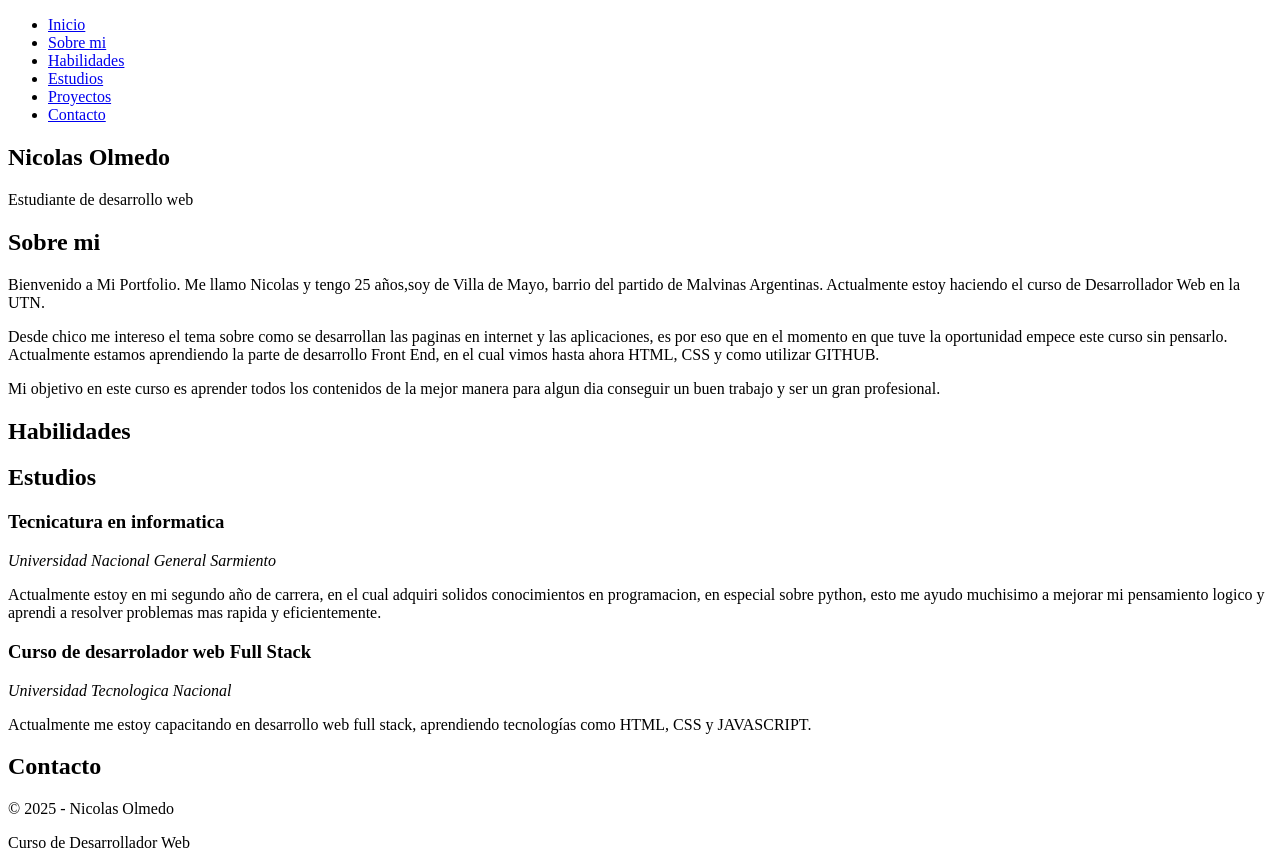
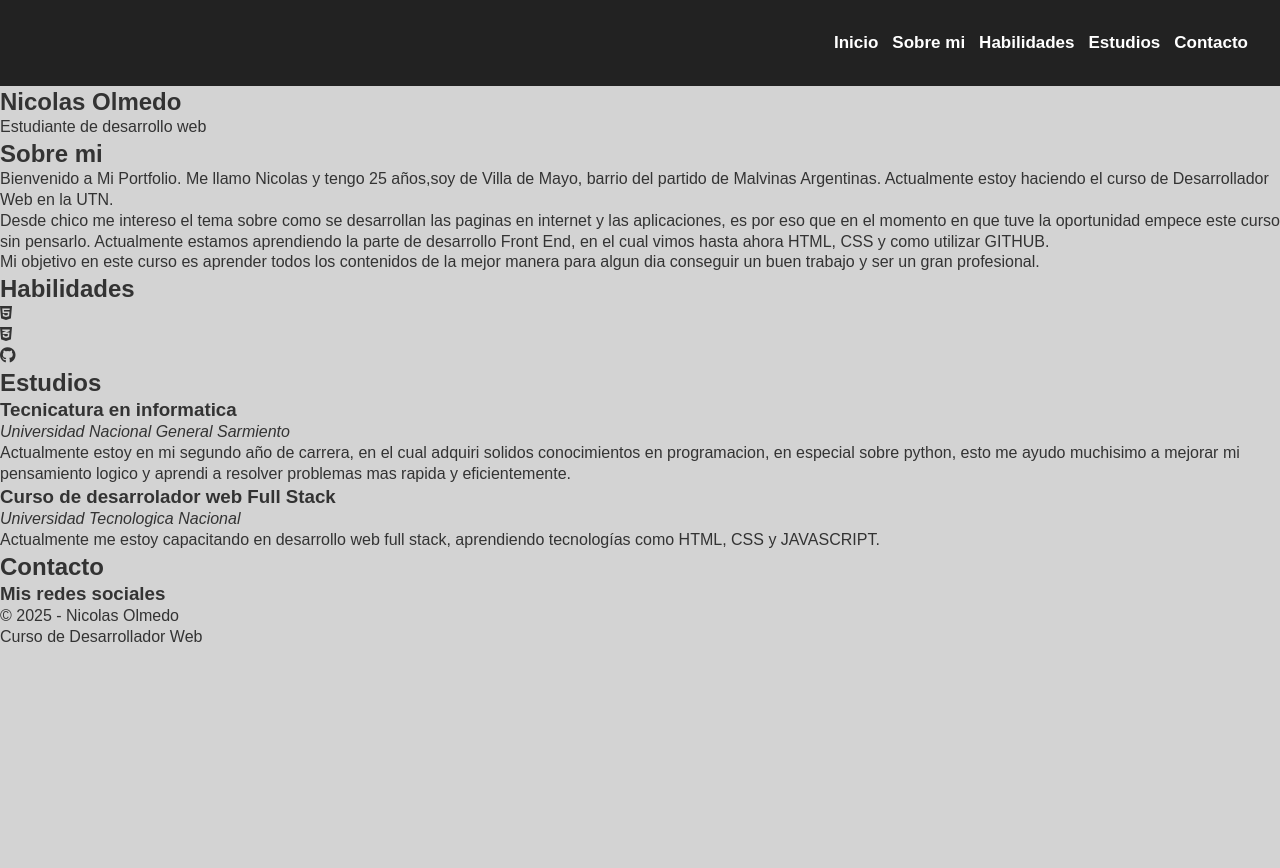
Before and after one commit to NicolasOlmedo25/Portfolio, a plain HTML site: page index.html in a window 1280 px wide. After the commit the page ends 800 px from the top, so only its background shows below. Drawn offline with Linux system fonts and the light colour scheme.

Commit message:
Se trabajo en el css y se implemento el menu hamburguesa

```diff
--- a/index.html
+++ b/index.html
@@ -13,16 +13,14 @@
   <body>
     <header>
       <nav>
-        <div class="menu">
-          <ul class="lista">
+        <button id="boton-menu" aria-label="Abrir menu">&#9776;</button>
+        <ul id="menu-nav">
           <li><a href="#inicio">Inicio</a></li>
           <li><a href="#sobre-mi">Sobre mi </a></li>
           <li><a href="#habilidades">Habilidades</a></li>
           <li><a href="#estudios">Estudios</a></li>
-            <li><a href="#proyectos">Proyectos</a></li>
           <li><a href="#contacto">Contacto</a></li>
         </ul>
-        </div>
       </nav>
     </header>
     <main>
@@ -55,8 +53,16 @@
         </div>
       </section>
       <section id="habilidades">
-        <div class="skills">
+        <div class="skills"></div>
         <h2>Habilidades</h2>
+        <div class="html">
+          <i class="fa-brands fa-html5"></i>
+        </div>
+        <div class="css">
+          <i class="fa-brands fa-css3-alt"></i>
+        </div>
+        <div class="github">
+          <i class="fa-brands fa-github"></i>
         </div>
       </section>
       <section id="estudios">
@@ -81,6 +87,7 @@
       <section id="contacto">
         <div class="contact">
           <h2>Contacto</h2>
+          <h3>Mis redes sociales</h3>
         </div>
       </section>
     </main>
@@ -90,5 +97,11 @@
         <p>Curso de Desarrollador Web</p>
       </div>
     </footer>
+    <script>
+      const botonMenu=document,getElementByld('boton-menu');
+          const menuNav=document,querySelector('nav ul');
+
+          botonMenu.addEventListener('click',()=>{menuNav.classList.toggle('activo');});
+    </script>
   </body>
 </html>
--- a/style.css
+++ b/style.css
@@ -0,0 +1,78 @@
+*{
+   margin: 0;
+   padding: 0;
+   box-sizing: border-box;
+}
+
+body{
+    font-family: Arial, Helvetica, sans-serif;
+    line-height: 1.3;
+    background-color: lightgray;
+    color: #333
+}
+
+header{
+    background-color: #222;
+    padding: 25px;
+}
+
+nav ul{
+    display: flex;
+    justify-content:flex-end;
+    list-style: none;
+}
+
+nav ul li{
+    margin: 7px;
+}
+
+nav ul li a{
+    color: white;
+    text-decoration: none;
+    font-weight: bolder;
+    font-size: 17px;
+    transition: color 0.3s ease;
+}
+
+nav ul li a:hover{
+    color: yellow;
+}
+
+#boton-menu{
+    display: none;
+}
+
+
+
+
+@media(max-width:768px){
+    nav ul{
+        flex-direction: column;
+        align-items: center;
+        gap: 8px;
+    }
+    nav ul li{
+        margin: 0;
+    }
+
+    #boton-menu{
+        display: block;
+    }
+
+    nav ul{
+        display: none;
+    }
+
+    nav ul.activo{
+        display: flex;
+    }
+
+    nav ul li{
+        margin: 10px;
+    }
+
+    nav ul li a{
+        font-size: 15px;
+    }
+
+}
```
Also changed, not shown: 1 other file. Lines whose indentation alone changed are shown as unchanged.
